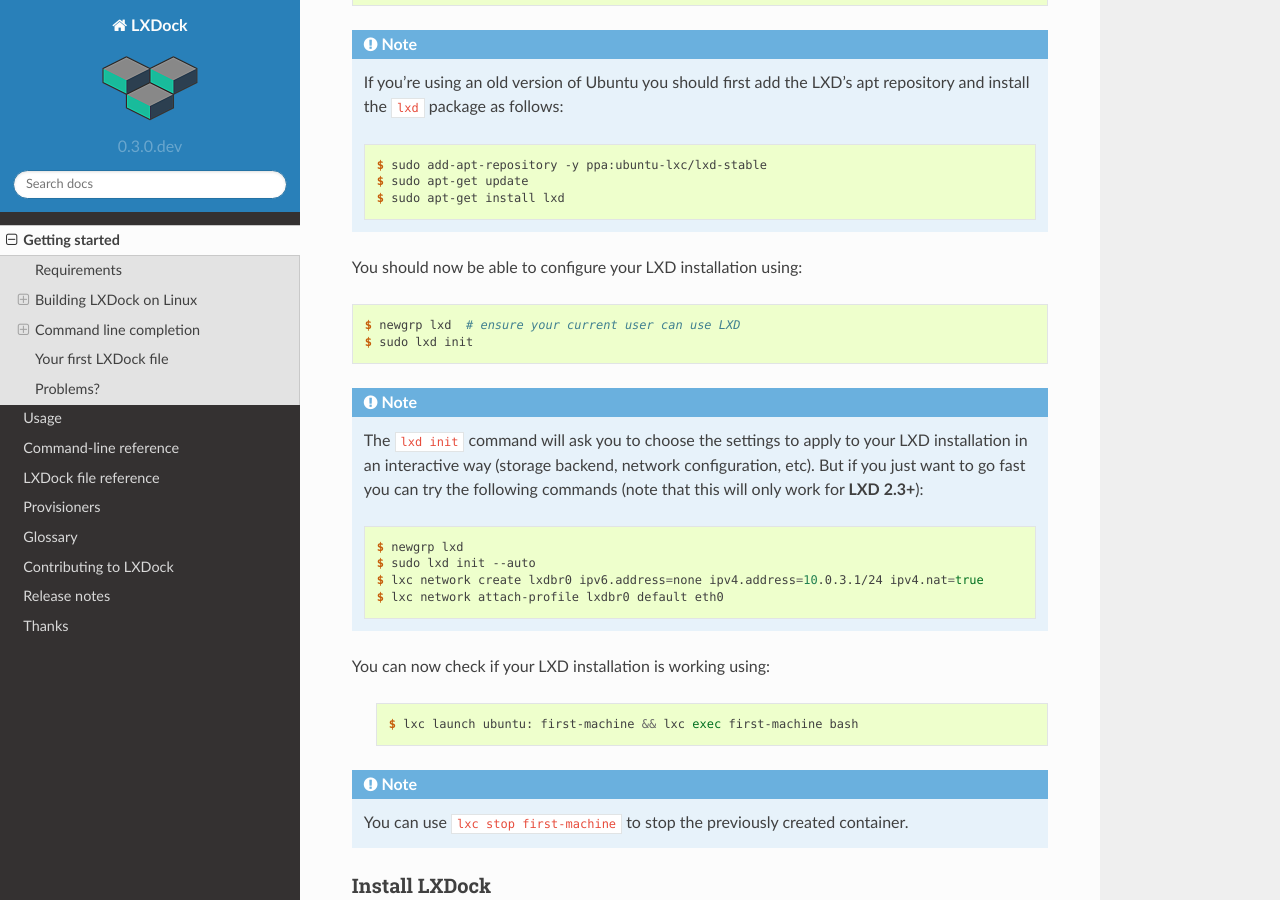
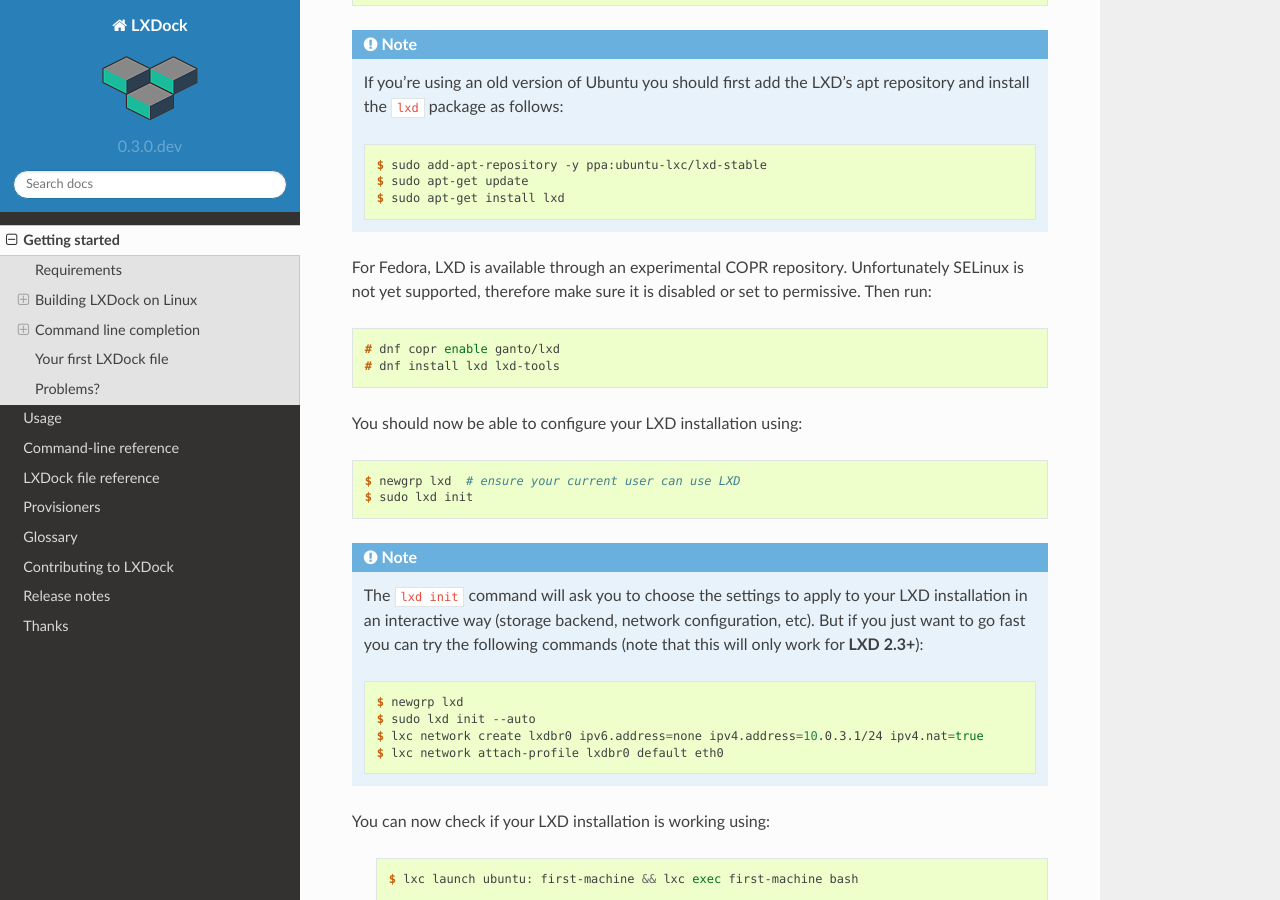
Before and after one commit to lxdock/lxdock, a Sphinx documentation site: the page built from docs/getting_started.rst, in a window 1280 px wide and 900 px high, scrolled down 624 px. Built offline with Sphinx 7.4.7 and the Read the Docs theme 2.0.0, drawn with Linux system fonts in a browser that asks for light colours.

Commit message:
Add documentation of experimental LXD setup on Fedora (#87)

```diff
--- a/docs/getting_started.rst
+++ b/docs/getting_started.rst
@@ -38,6 +38,14 @@
     $ sudo add-apt-repository -y ppa:ubuntu-lxc/lxd-stable
     $ sudo apt-get update
     $ sudo apt-get install lxd
+
+For Fedora, LXD is available through an experimental COPR repository. Unfortunately SELinux is not
+yet supported, therefore make sure it is disabled or set to permissive. Then run:
+
+.. code-block:: console
+
+    # dnf copr enable ganto/lxd
+    # dnf install lxd lxd-tools
 
 You should now be able to configure your LXD installation using:
 
```
